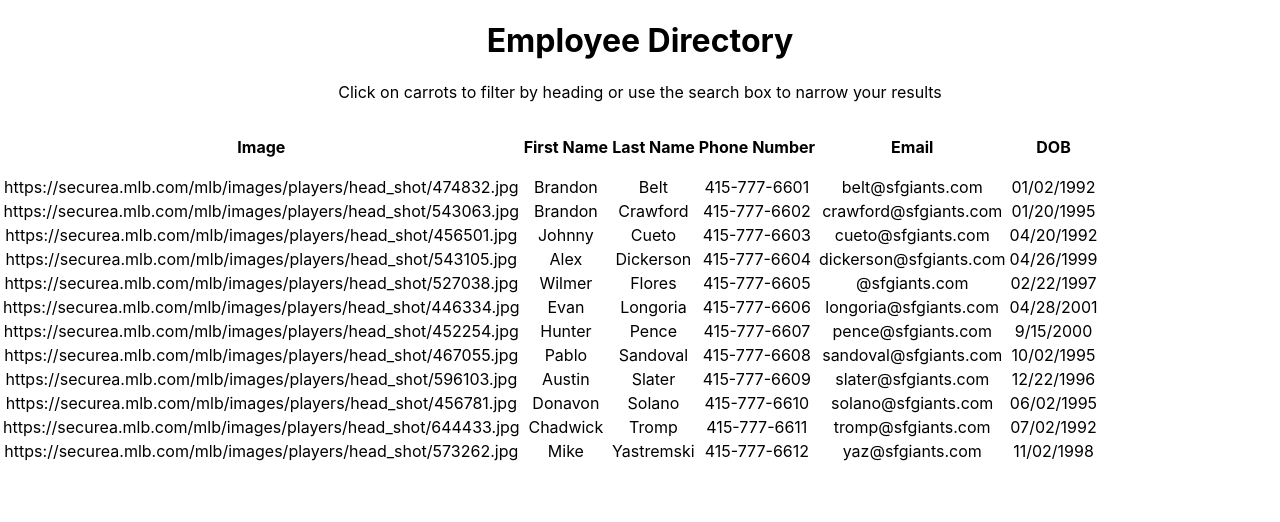
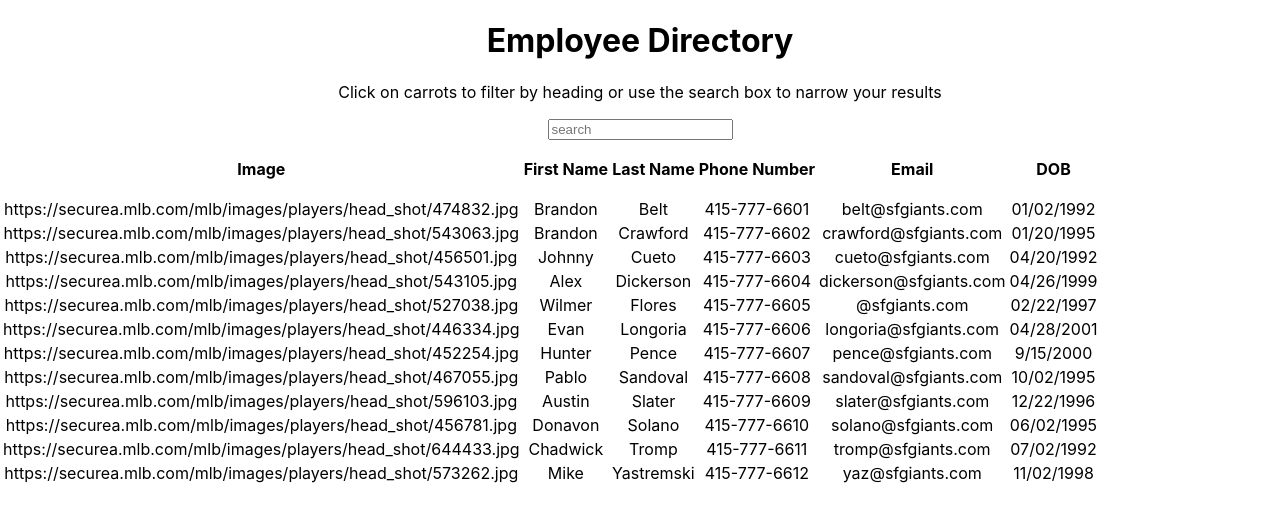
Before and after one commit to jdavis3333/employee_directory, a React (Create React App) app: page / in a window 1280 px wide. Shown: the top 522 px of the page. Built offline with nearby package versions, Linux system fonts and the light colour scheme.

Commit message:
created search field (non-functional)

```diff
--- a/src/App.js
+++ b/src/App.js
@@ -1,7 +1,7 @@
 import React from 'react';
 import './App.css';
 import MyJumbotron from "./components/jumbotron";
-// import MySearch from "./components/search";
+import MySearch from "./components/search";
 import EmployeeTable from "./components/employee-table";
 import data from "../src/giants.json";
 
@@ -36,7 +36,7 @@
       return(
       <div className = "App" >
         <MyJumbotron />
-      {/* <MySearch /> */}
+      <MySearch />
           < EmployeeTable
         data = { this.state.data }
         sortBy = { this.sortBy } />
--- /dev/null
+++ b/src/components/search/index.js
@@ -0,0 +1,13 @@
+import React from "react";
+import "./style.css";
+import { Form, Container } from 'react-bootstrap';
+
+function MySearch() {
+    return (
+        <Container fluid>
+            <Form.Control type="text" placeholder="search" />
+        </Container>
+    );
+}
+
+export default MySearch;
```
Also changed, not shown: src/components/search/style.css (added).
